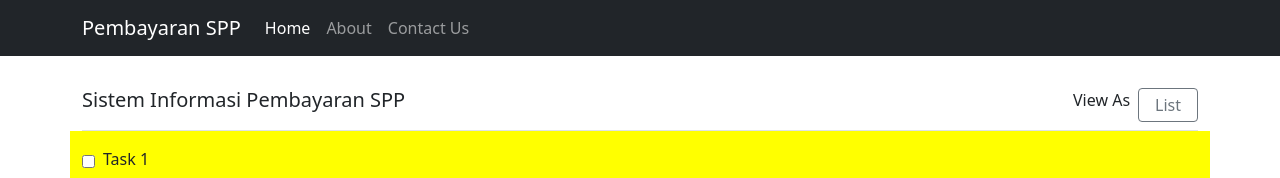
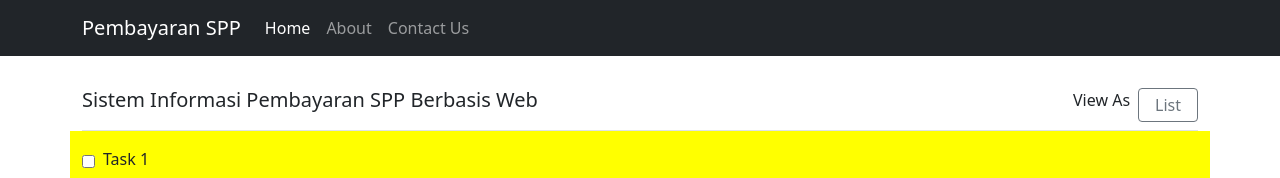
Before and after one commit to suryaekop/PembayaranSPP, a Nuxt app: page / in a window 1280 px wide. Shown: the top 178 px of the page. Built offline with nearby package versions, Linux system fonts and the light colour scheme.

Commit message:
Second Commit

```diff
--- a/pages/index.vue
+++ b/pages/index.vue
@@ -2,7 +2,7 @@
       <div class="py-4">
     <div class="container">
     <div class="title border-bottom d-flex align-item-center justify-content-between py-2">
-    <h5>Sistem Informasi Pembayaran SPP</h5>
+    <h5>Sistem Informasi Pembayaran SPP Berbasis Web</h5>
     <div class="d-flex align-item-center">
       <span class="me-2">View As</span>
       <button class="btn btn-outline-secondary py-1 px-3" @click="isGrid=!isGrid">{{ isGrid?'Grid':'List' }}</button>
```
